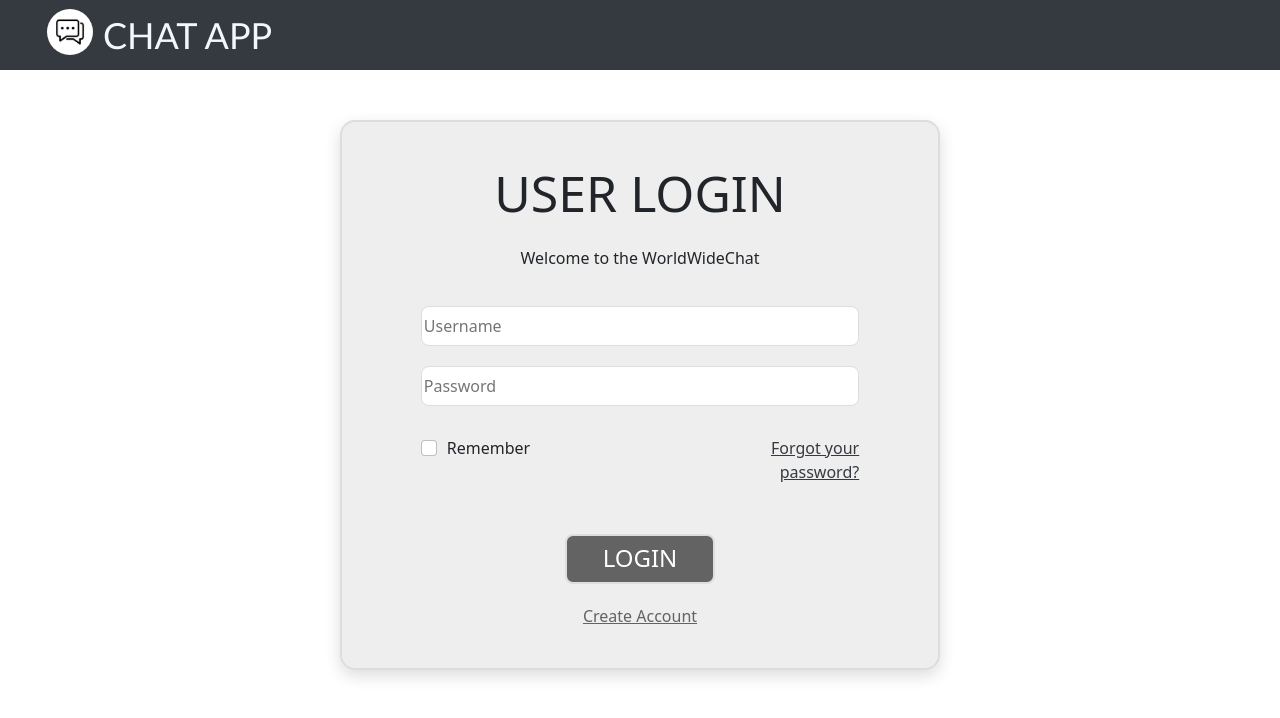
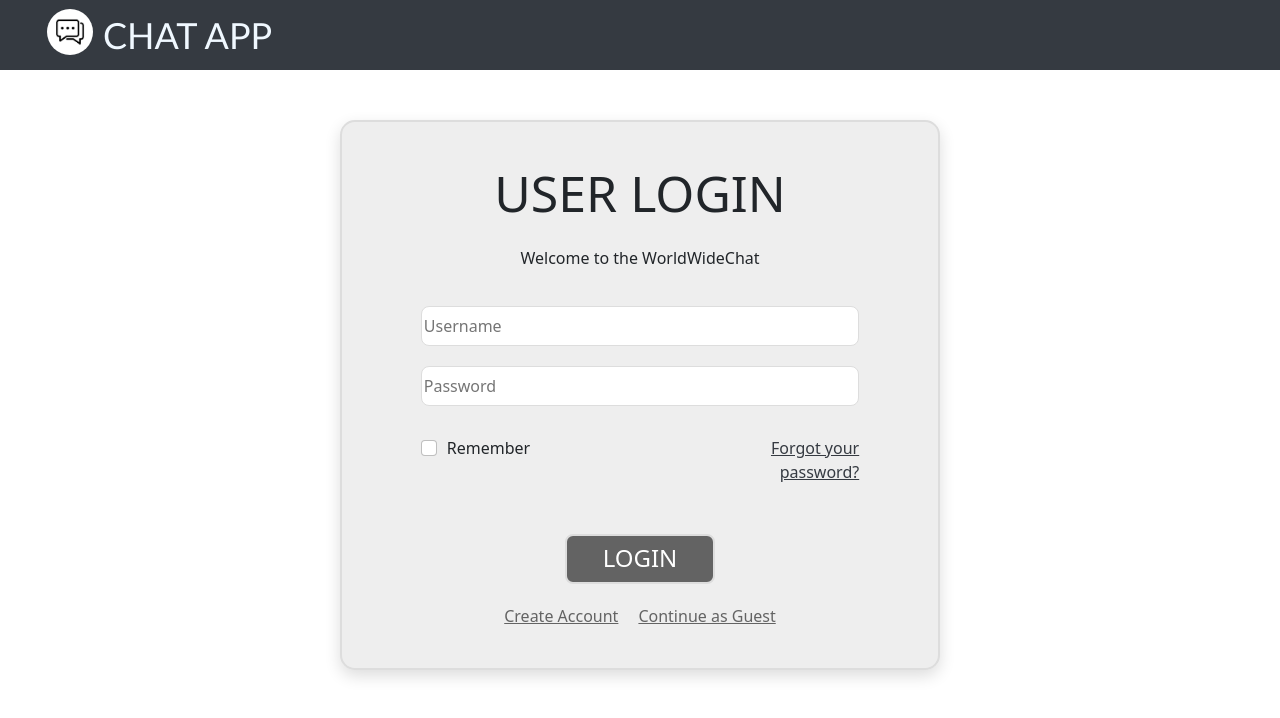
Before and after one commit to Jam-Jet/SDC-TeamOne, a React (Vite) app in the folder client/: page / in a window 1280 px wide. Shown: the top 718 px of the page. Built offline with nearby package versions, Linux system fonts and the light colour scheme.

Commit message:
update login

```diff
--- a/client/src/components/live-chat-page/Hamburger.jsx
+++ b/client/src/components/live-chat-page/Hamburger.jsx
@@ -2,7 +2,6 @@ import React, { useState } from "react";
 import { Button, Modal, Container, Row, Col } from "react-bootstrap";
 
 function MenuModal() {
-  // const [fullscreen, setFullscreen] = useState(true);
   const [show, setShow] = useState(false);
 
   function handleShow() {
@@ -29,7 +28,6 @@ function MenuModal() {
       <Modal
         id="modal-main"
         show={show}
-        //   fullscreen={fullscreen}
         onHide={() => setShow(false)}
       >
         <Modal.Header closeButton closeVariant="black" id="modal-header">
--- a/client/src/components/live-chat-page/Login.jsx
+++ b/client/src/components/live-chat-page/Login.jsx
@@ -27,7 +27,12 @@ const Login = () => {
             </div>
             <Button id="login-login">LOGIN</Button>
             <div className="login-create">
-                <a className="login-a-create" href="">Create Account</a>
+                <div >
+                    <a className="login-a-create" href="">Create Account</a>
+                </div>
+                <div>
+                    <a className="login-a-guest" href="">Continue as Guest</a>
+                </div>
             </div>
           </div>
         </main>
--- a/client/src/main.css
+++ b/client/src/main.css
@@ -247,10 +247,17 @@ main {
 #login-login:hover{
   background-color: #353a41;
 }
+.login-create{
+  display: flex;
+  margin-top: 20px;
+
+}
 .login-a-create{
   color: #636363;
+  margin-right: 10px;
 }
-.login-create{
-  margin-top: 20px;
+.login-a-guest{
+  color: #636363;
+  margin-left: 10px;
 }
 /* --------------------------------------------------------- */
```
